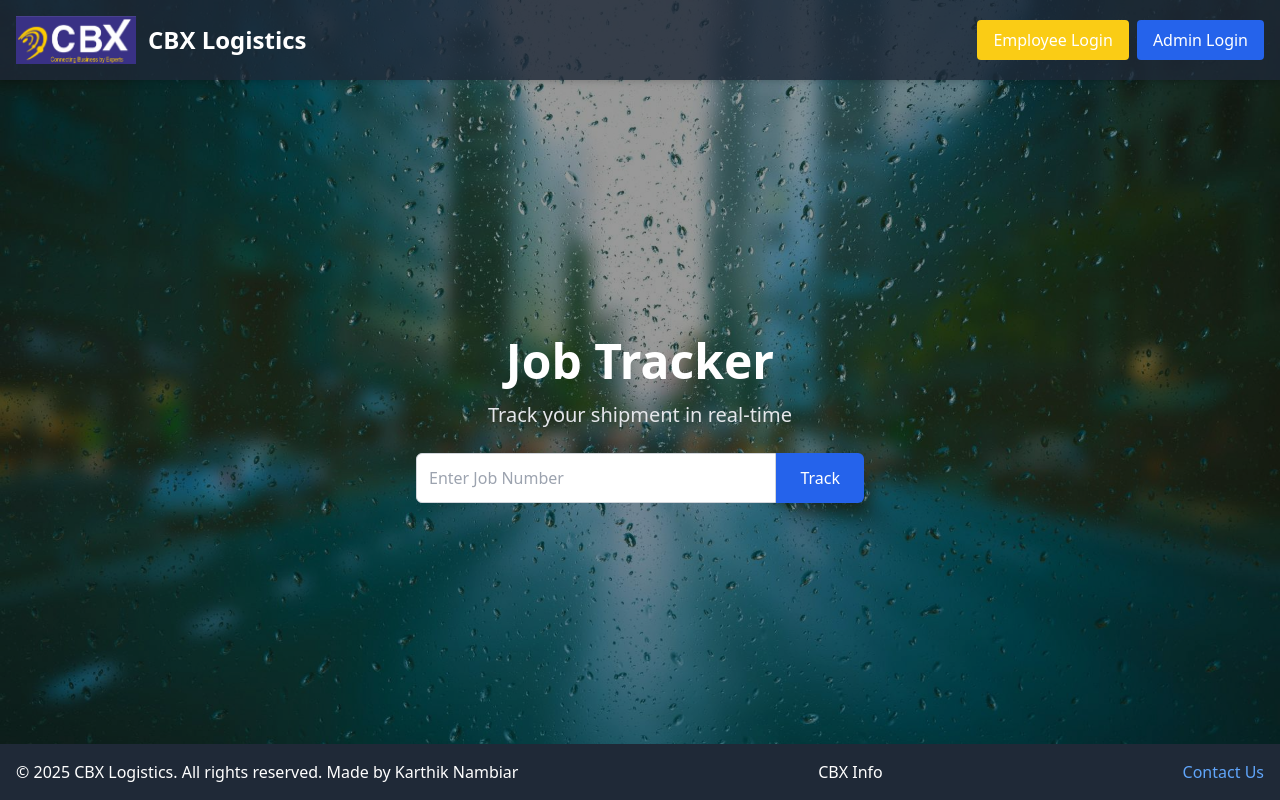
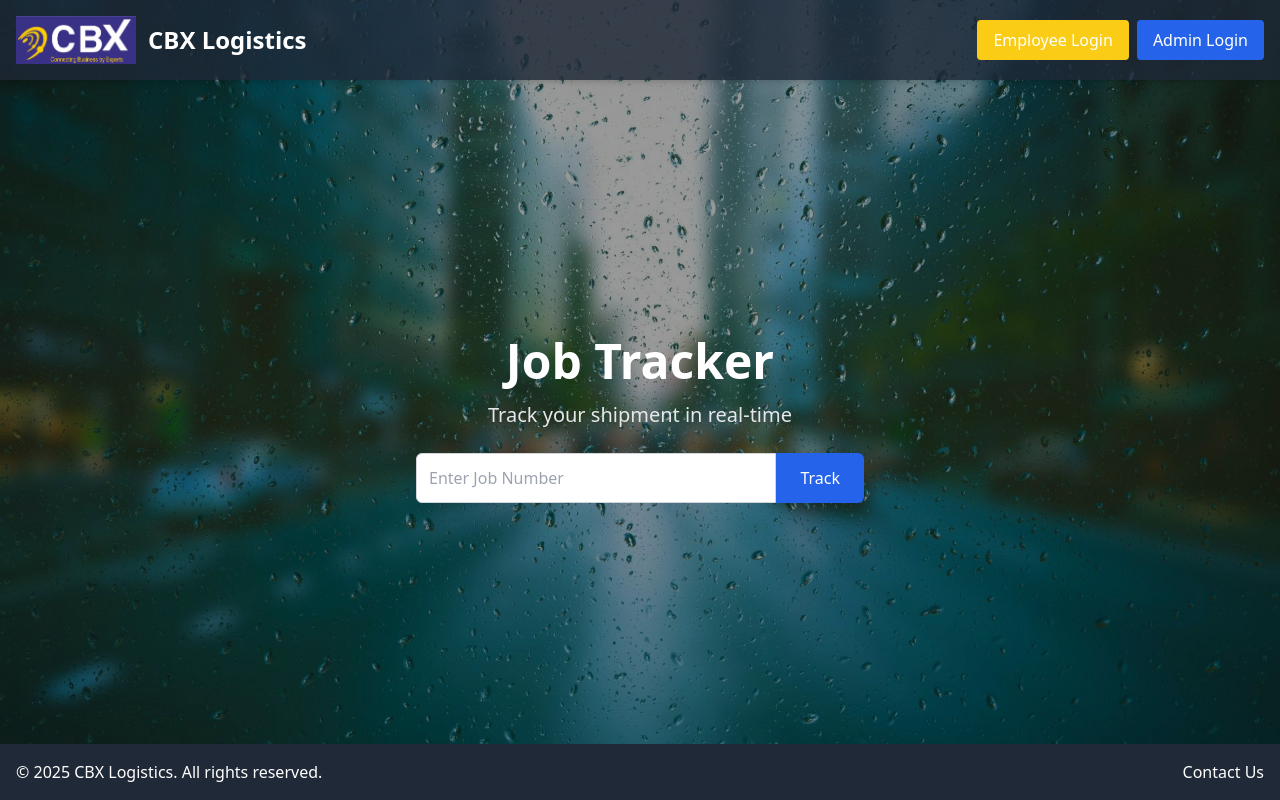
Before and after one commit to Karthik2370/CBXTracker, a Next.js app: page / in a window 1280 px wide. Built offline with nearby package versions, Linux system fonts and the light colour scheme.

Commit message:
Update index.js

```diff
--- a/pages/index.js
+++ b/pages/index.js
@@ -73,13 +73,15 @@ export default function Home() {
 
         {/* Copyright */}
         <div className="text-center sm:text-left mb-2 sm:mb-0">
-          &copy; {new Date().getFullYear()} CBX Logistics. All rights reserved. Made by Karthik Nambiar
+          &copy; {new Date().getFullYear()} CBX Logistics. All rights reserved.
         </div>
 
-        {/* About CBX */}
-        <div className="relative group cursor-pointer mb-2 sm:mb-0">
-          <span className="hover:underline">CBX Info</span>
-          <div className="absolute left-1/2 sm:left-0 transform sm:translate-x-0 -translate-x-1/2 bottom-full mb-2 bg-white text-black p-4 rounded shadow-lg opacity-0 group-hover:opacity-100 transition-opacity duration-300 z-50 w-72">
+        {/* Contact Us with Hover - Now aligned to the left */}
+        <div className="relative group">
+          <a href="mailto:info@cbxlogistics.com" className="hover:underline text-white">
+            Contact Us
+          </a>
+          <div className="absolute right-full mr-4 bottom-full mb-2 bg-white text-black p-4 rounded shadow-lg opacity-0 group-hover:opacity-100 transition-opacity duration-300 z-50 w-72 text-sm text-left">
             <p className="font-semibold">CBX Logistics</p>
             <p>D-2123, Oberoi Garden Estate,<br />
               Chandivali Farm Road, Sakinaka,<br />
@@ -92,15 +94,6 @@ export default function Home() {
           </div>
         </div>
 
-        {/* Contact Us */}
-        <div>
-          <a
-            href="mailto:info@cbxlogistics.com"
-            className="hover:underline text-blue-400"
-          >
-            Contact Us
-          </a>
-        </div>
       </footer>
     </div>
   );
```
